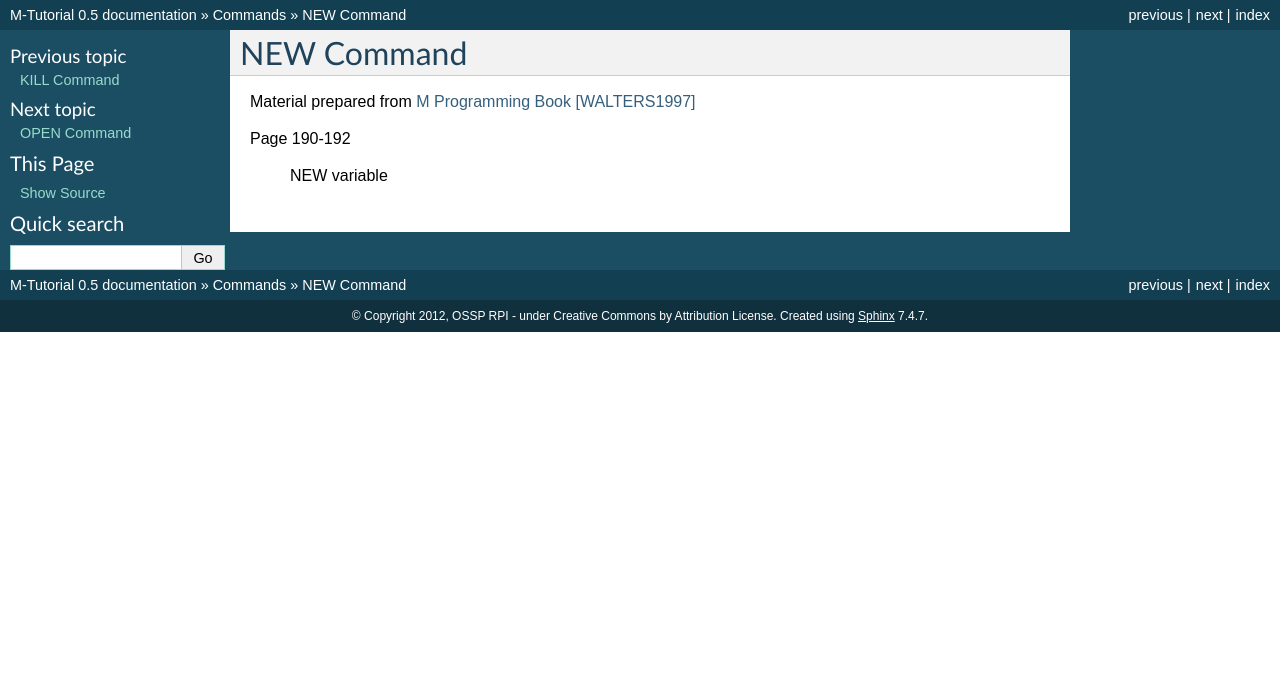
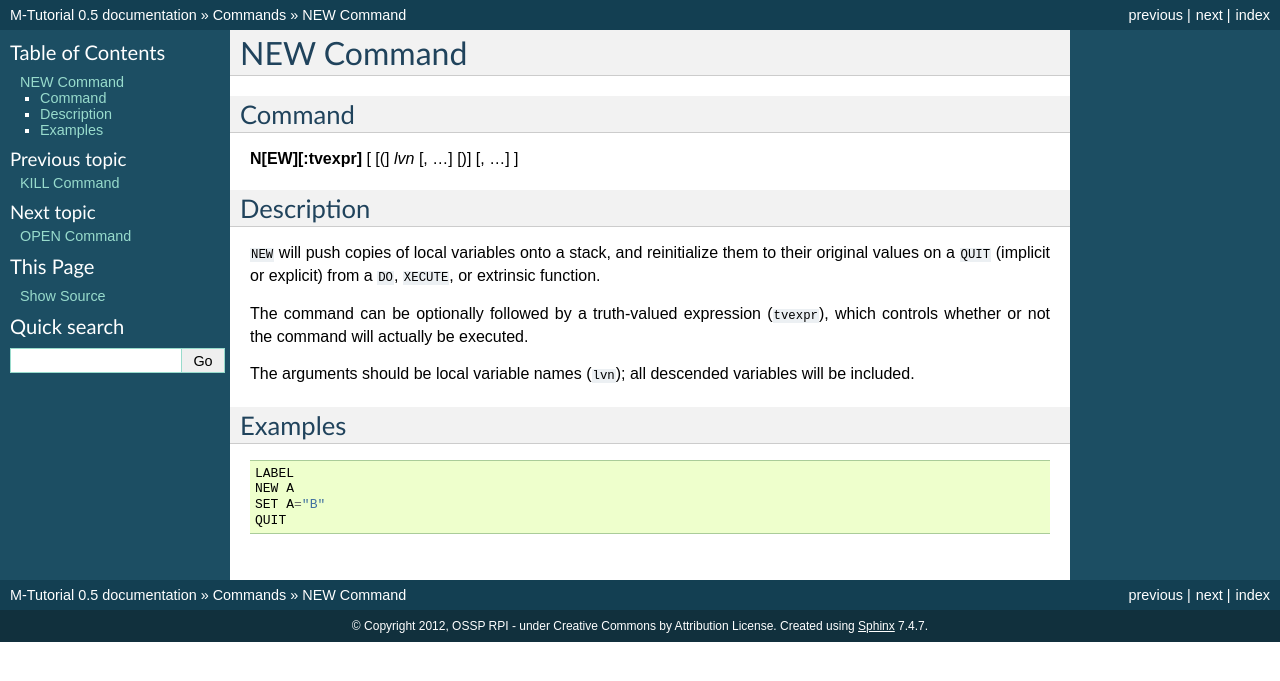
Before and after one commit to luisibanez/M-Tutorial, a Sphinx documentation site: the page built from source/NEW_Command.rst, in a window 1280 px wide. Shown: the top 681 px of the page. Built offline with Sphinx 7.4.7, drawn with Linux system fonts in a browser that asks for light colours.

Commit message:
wrote description/examples for NEW command

```diff
--- a/source/NEW_Command.rst
+++ b/source/NEW_Command.rst
@@ -1,12 +1,27 @@
-=================
+===========
 NEW Command
-=================
+===========
 
-Material prepared from `M Programming Book`_ [WALTERS1997]_
+Command
+-------
 
-Page 190-192
+**N[EW][:tvexpr]** [ [(] *lvn* [, ...] [)] [, ...] ]
 
+Description
+-----------
 
-    NEW variable
+``NEW`` will push copies of local variables onto a stack, and reinitialize them to their original values on a ``QUIT`` (implicit or explicit) from a ``DO``, ``XECUTE``, or extrinsic function.
 
-.. _M Programming book: http://books.google.com/books?id=jo8_Mtmp30kC&printsec=frontcover&dq=M+Programming&hl=en&sa=X&ei=2mktT--GHajw0gHnkKWUCw&ved=0CDIQ6AEwAA#v=onepage&q=M%20Programming&f=false
+The command can be optionally followed by a truth-valued expression (``tvexpr``), which controls whether or not the command will actually be executed.
+
+The arguments should be local variable names (``lvn``); all descended variables will be included.
+
+Examples
+--------
+
+::
+
+    LABEL
+    NEW A
+    SET A="B"
+    QUIT
```
